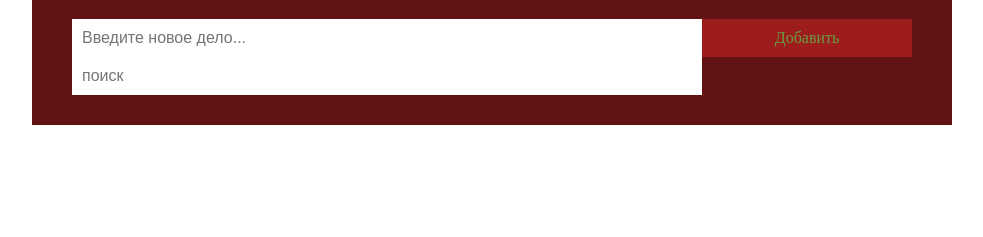
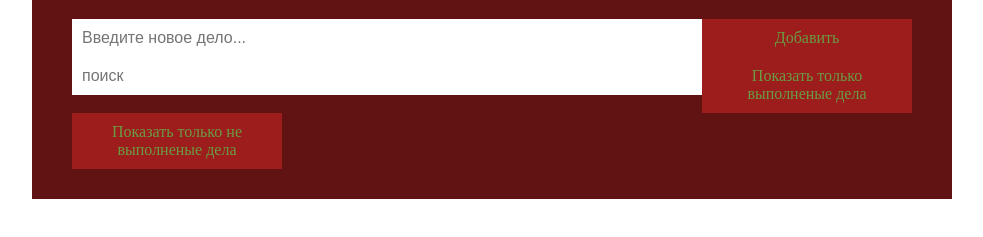
Before and after one commit to zarus87/ToDoList_js, a plain HTML site: page index.html in a window 1280 px wide. Shown: the part 99-336 px from the top of the page, without its empty margins (148-1131 px from the left). Drawn offline with Linux system fonts and the light colour scheme.

Commit message:
search and bad filter

```diff
--- a/index.html
+++ b/index.html
@@ -15,6 +15,10 @@
             <input type="text" placeholder="Введите новое дело..." id="toDoEl">
             <span class="addBtn" onclick="newElement()">Добавить</span>
             <div class="search"><input type="text" placeholder="поиск" ></div>
+            <p>
+            <span class="addBtn" onclick="sortCheck()">Показать только выполненые дела</span>
+            <span class="addBtn" onclick="sortUnCheck()">Показать только не выполненые дела</span>
+            </p>
         </div>
         <ul id="list">
 
--- a/script.js
+++ b/script.js
@@ -53,3 +53,19 @@ document.querySelector("div.search input[type=\"text\"]") //выбираю тэ
  });
 
   // фильтр
+
+function sortCheck (e) {
+          // добавляем слушатель собыйтий  click к переменной list
+      if(e.target.tagName === "checked") {  // если target это тэг li то...
+         ev.style.display = "block";  // ...приписываем тэгу classList checked
+      } else if(ev.target.tagName != "checked") {    // если цель click это тэг span  то ...
+         e.style.display = "none"    // ...в переменную помещаем родителя по кому юыло совершенно действие click
+
+      }
+
+}
+
+
+function sortUnCheck () {
+
+}
--- /dev/null
+++ b/tempCodeRunnerFile.js
@@ -0,0 +1 @@
+let check = document.getElementsByClassName('checked')
```
